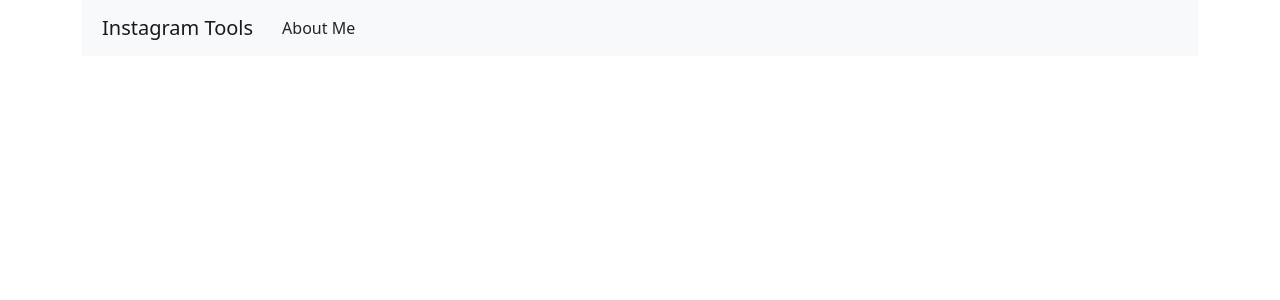
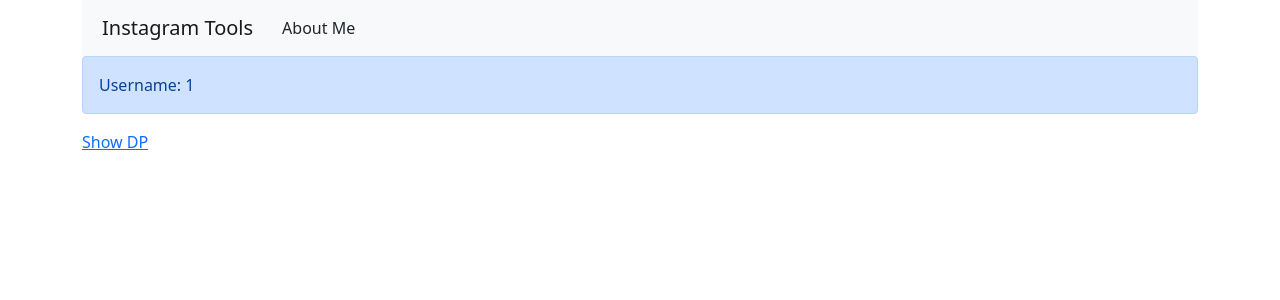
Before and after one commit to anushibin007/insta-tools, a React (Create React App) app: page /dp/1 in a window 1280 px wide. Shown: the top 300 px of the page. Built offline with nearby package versions, Linux system fonts and the light colour scheme; no server answers.

Commit message:
DP can be viewed in fullscreen using a link

```diff
--- a/package.json
+++ b/package.json
@@ -7,8 +7,10 @@
     "@testing-library/react": "^11.2.7",
     "@testing-library/user-event": "^12.8.3",
     "animate.css": "^4.1.1",
+    "axios": "^0.21.1",
     "bootstrap": "^5.0.1",
     "bootstrap-icons": "^1.5.0",
+    "jquery": "^3.6.0",
     "react": "^17.0.2",
     "react-bootstrap": "^1.6.1",
     "react-dom": "^17.0.2",
--- a/src/App.js
+++ b/src/App.js
@@ -6,6 +6,7 @@ import "bootstrap-icons/font/bootstrap-icons.css";
 import "animate.css/animate.min.css";
 import { BrowserRouter as Router, Route, Switch } from "react-router-dom";
 import UserSearch from "./components/UserSearch";
+import DisplayPicture from "./components/DisplayPicture";
 
 function App() {
 	return (
@@ -14,6 +15,7 @@ function App() {
 			<Router>
 				<Switch>
 					<Route path="/" exact component={UserSearch} />
+					<Route path="/dp/:username" component={DisplayPicture} />
 				</Switch>
 			</Router>
 		</Container>
--- a/src/components/About.js
+++ b/src/components/About.js
@@ -29,7 +29,7 @@ function About() {
 						<br />
 						<div className="d-flex justify-content-center">
 							{/* This line shows the actual counter */}
-							<img src="https://www.freevisitorcounters.com/en/counter/render/836517/t/0" border="0" className="counterimg"></img>
+							<img src="https://www.freevisitorcounters.com/en/counter/render/836517/t/0" border="0" className="counterimg" alt="Visitor Counter"></img>
 						</div>
 					</div>
 				</Modal.Body>
--- /dev/null
+++ b/src/components/DisplayPicture.js
@@ -0,0 +1,25 @@
+import React, { useEffect, useState } from "react";
+import { Alert } from "react-bootstrap";
+import InstaUtils from "../utils/InstaUtils";
+
+const DisplayPicture = (props) => {
+	const [username] = useState(props.match.params.username);
+	const [dpUrl, setDpUrl] = useState("");
+
+	useEffect(() => {
+		InstaUtils.getDpUrl(username).then((response) => {
+			setDpUrl(response.data);
+		});
+	}, [username]);
+
+	return (
+		<React.Fragment>
+			<Alert variant="primary">Username: {username}</Alert>
+			<a href={dpUrl} target="_blank" rel="noopener noreferrer">
+				Show DP
+			</a>
+		</React.Fragment>
+	);
+};
+
+export default DisplayPicture;
--- a/src/components/Navigation.js
+++ b/src/components/Navigation.js
@@ -16,7 +16,7 @@ function Navigation() {
 				</Navbar.Collapse>
 			</Navbar>
 			{/* This line is to make an AJAX call to the counter update function. This will just increment the counter in the background */}
-			<img src="https://www.freevisitorcounters.com/en/home/counter/836517/t/0" style={{ display: "none" }}></img>
+			<img src="https://www.freevisitorcounters.com/en/home/counter/836517/t/0" style={{ display: "none" }} alt="Visitor Counter Invoker"></img>
 		</div>
 	);
 }
--- a/src/components/UserSearch.js
+++ b/src/components/UserSearch.js
@@ -2,22 +2,22 @@ import React, { useState } from "react";
 import { Form, Button } from "react-bootstrap";
 
 const UserSearch = (props) => {
-	const [userid, setUserid] = useState("");
+	const [username, setUsername] = useState("");
 
 	const handleFormSubmit = (event) => {
 		event.preventDefault();
-		props.history.push("dp?userid=" + userid);
+		props.history.push("dp/" + username);
 	};
 
-	const handleUseridChanged = (event) => {
-		setUserid(event.target.value);
+	const handleUsernameChanged = (event) => {
+		setUsername(event.target.value);
 	};
 
 	return (
 		<Form onSubmit={handleFormSubmit}>
-			<Form.Group controlId="userid">
-				<Form.Label>Instagram User ID</Form.Label>
-				<Form.Control type="text" placeholder="Enter a public Instagram user's ID" onChange={handleUseridChanged} />
+			<Form.Group controlId="username">
+				<Form.Label>Instagram Username</Form.Label>
+				<Form.Control type="text" placeholder="Enter a public Instagram user's username" onChange={handleUsernameChanged} />
 			</Form.Group>
 			<br />
 			<Button variant="primary" type="submit">
--- /dev/null
+++ b/src/utils/Constants.js
@@ -0,0 +1,5 @@
+const Constants = {
+	INSTA_TOOLS_BACKEND_SERVER: "https://insta-tools-backend.herokuapp.com/",
+};
+
+export default Constants;
--- /dev/null
+++ b/src/utils/InstaUtils.js
@@ -0,0 +1,10 @@
+import Constants from "./Constants";
+import axios from "axios";
+
+class InstaUtils {
+	getDpUrl(username) {
+		return axios.get(Constants.INSTA_TOOLS_BACKEND_SERVER + "/dp/" + username);
+	}
+}
+
+export default new InstaUtils();
```
Also changed, not shown: public/manifest.json, 1 other file (tests, documents, lock files or other folders).
